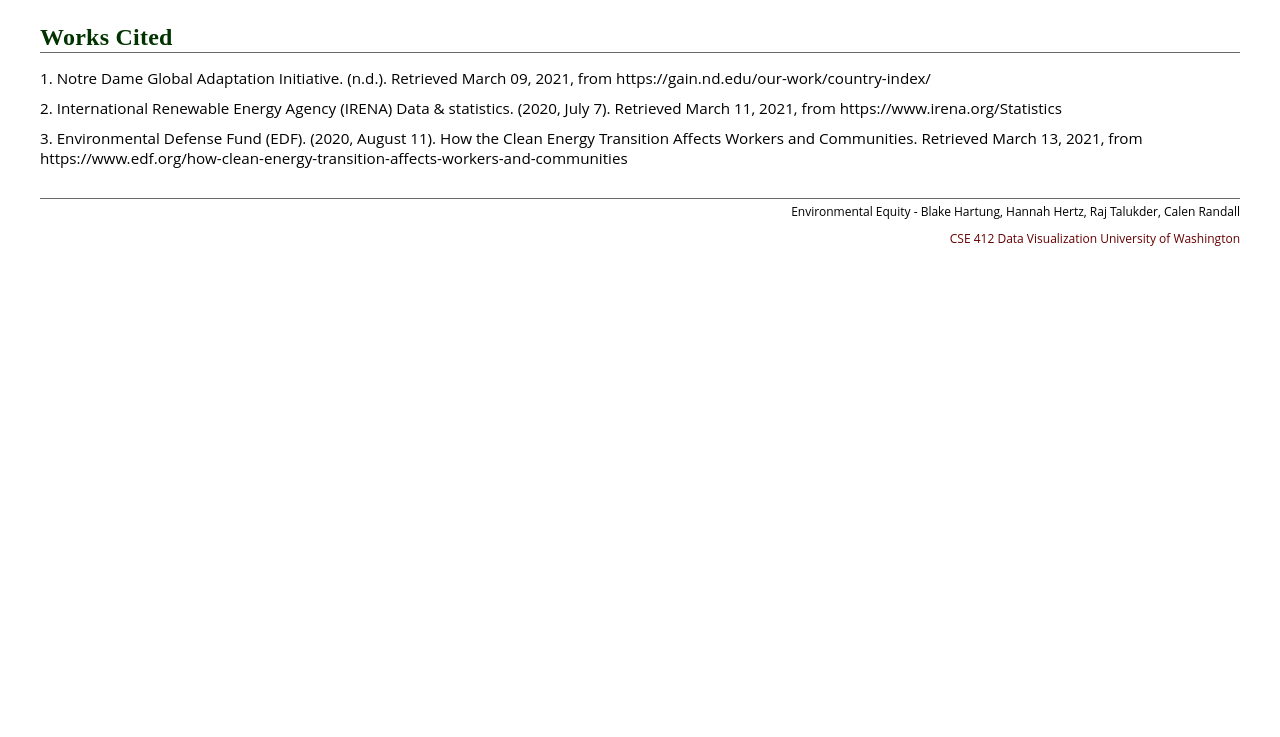
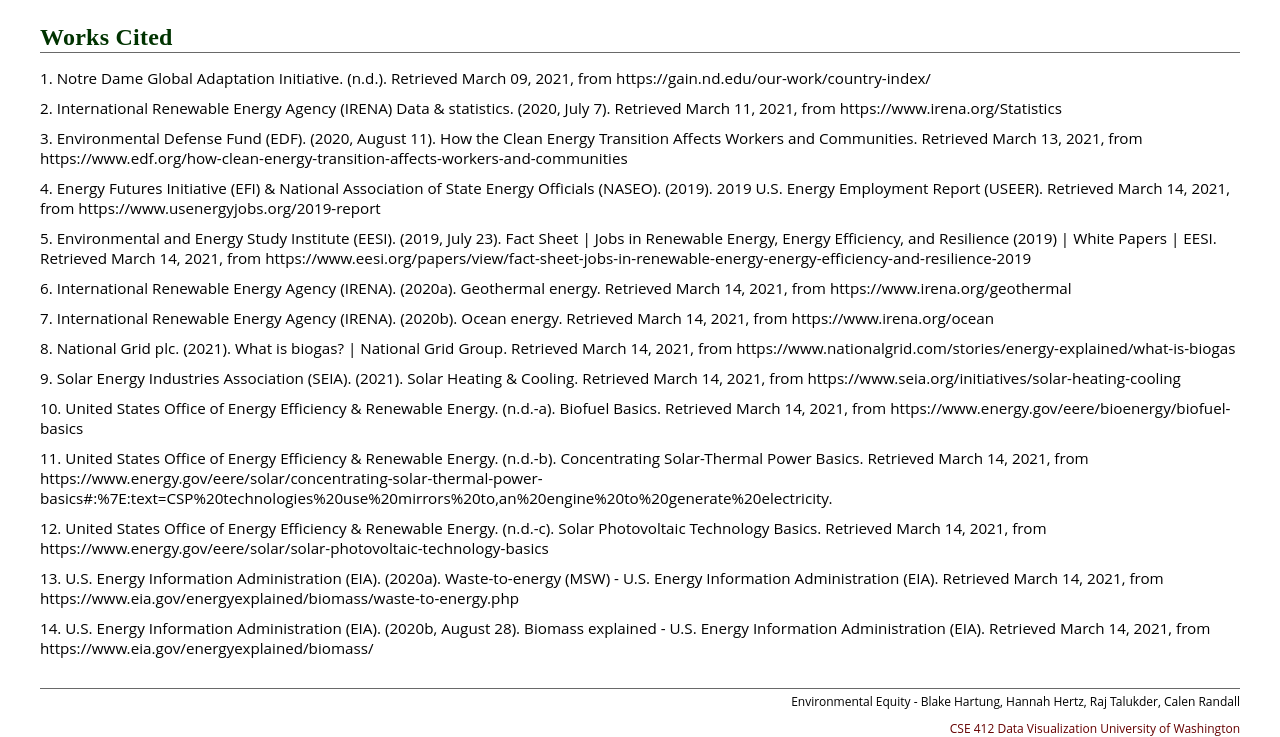
Before and after one commit to cse412-21w/environmental-equity, a website built with Parcel: page docs/index.html in a window 1280 px wide. Shown: the part 3126-3863 px from the top of the page. Before the commit the page ends 3373 px from the top, so only its background shows below. Built offline with nearby package versions, Linux system fonts and the light colour scheme.

Commit message:
added more sources

```diff
--- a/docs/index.html
+++ b/docs/index.html
@@ -452,6 +452,28 @@
             </p>
             <p> 3. Environmental Defense Fund (EDF). (2020, August 11). How the Clean Energy Transition Affects Workers and Communities. Retrieved March 13, 2021, from https://www.edf.org/how-clean-energy-transition-affects-workers-and-communities
             </p>
+            <p> 4. Energy Futures Initiative (EFI) & National Association of State Energy Officials (NASEO). (2019). 2019 U.S. Energy Employment Report (USEER). Retrieved March 14, 2021, from https://www.usenergyjobs.org/2019-report
+            </p>
+            <p> 5. Environmental and Energy Study Institute (EESI). (2019, July 23). Fact Sheet | Jobs in Renewable Energy, Energy Efficiency, and Resilience (2019) | White Papers | EESI. Retrieved March 14, 2021, from https://www.eesi.org/papers/view/fact-sheet-jobs-in-renewable-energy-energy-efficiency-and-resilience-2019
+            </p>
+            <p> 6. International Renewable Energy Agency (IRENA). (2020a). Geothermal energy. Retrieved March 14, 2021, from https://www.irena.org/geothermal
+            </p>
+            <p> 7. International Renewable Energy Agency (IRENA). (2020b). Ocean energy. Retrieved March 14, 2021, from https://www.irena.org/ocean
+            </p>
+            <p> 8. National Grid plc. (2021). What is biogas? | National Grid Group. Retrieved March 14, 2021, from https://www.nationalgrid.com/stories/energy-explained/what-is-biogas
+            </p>
+            <p> 9. Solar Energy Industries Association (SEIA). (2021). Solar Heating & Cooling. Retrieved March 14, 2021, from https://www.seia.org/initiatives/solar-heating-cooling
+            </p>
+            <p> 10. United States Office of Energy Efficiency & Renewable Energy. (n.d.-a). Biofuel Basics. Retrieved March 14, 2021, from https://www.energy.gov/eere/bioenergy/biofuel-basics
+            </p>
+            <p> 11. United States Office of Energy Efficiency & Renewable Energy. (n.d.-b). Concentrating Solar-Thermal Power Basics. Retrieved March 14, 2021, from https://www.energy.gov/eere/solar/concentrating-solar-thermal-power-basics#:%7E:text=CSP%20technologies%20use%20mirrors%20to,an%20engine%20to%20generate%20electricity.
+            </p>
+            <p> 12. United States Office of Energy Efficiency & Renewable Energy. (n.d.-c). Solar Photovoltaic Technology Basics. Retrieved March 14, 2021, from https://www.energy.gov/eere/solar/solar-photovoltaic-technology-basics
+            </p>
+            <p> 13. U.S. Energy Information Administration (EIA). (2020a). Waste-to-energy (MSW) - U.S. Energy Information Administration (EIA). Retrieved March 14, 2021, from https://www.eia.gov/energyexplained/biomass/waste-to-energy.php
+            </p>
+            <p> 14. U.S. Energy Information Administration (EIA). (2020b, August 28). Biomass explained - U.S. Energy Information Administration (EIA). Retrieved March 14, 2021, from https://www.eia.gov/energyexplained/biomass/
+            </p>
        </section>
 
       <div class="footer">
```
